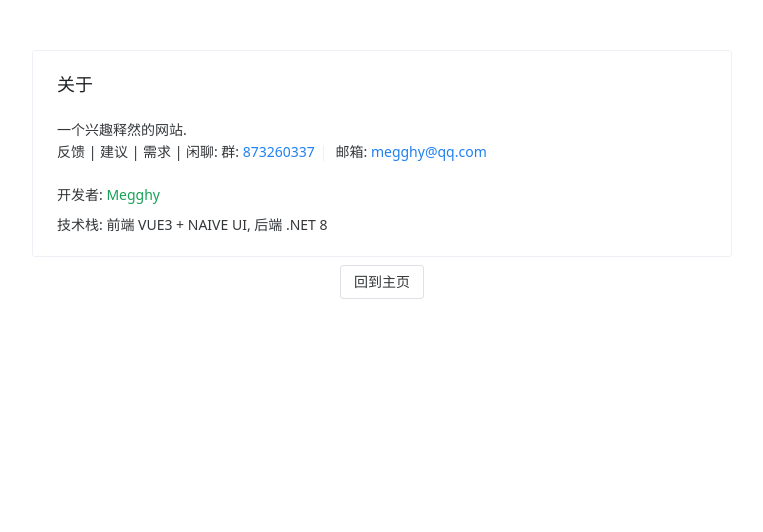
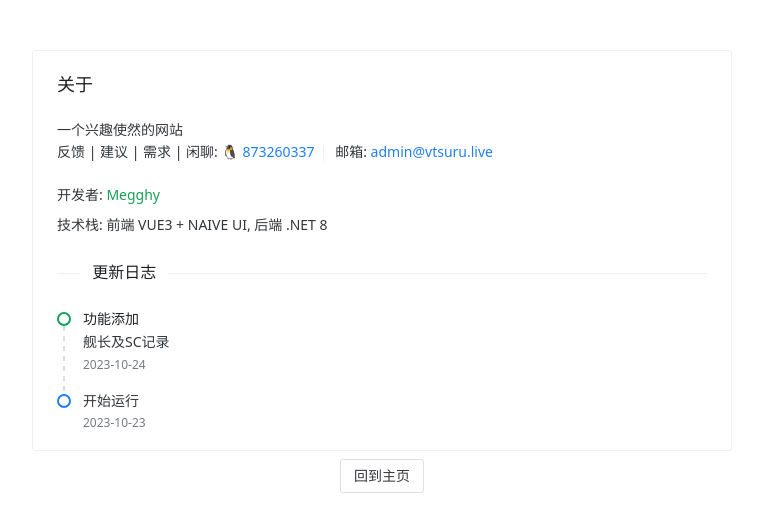
Before and after one commit to Megghy/vtsuru.live, a Vue app: page /about in a window 1280 px wide. Shown: the top 532 px of the page, without its empty margins (258-1021 px from the left). Built offline with nearby package versions, Linux system fonts and the light colour scheme; no server answers.

Commit message:
update about

```diff
--- a/src/views/AboutView.vue
+++ b/src/views/AboutView.vue
@@ -1,5 +1,5 @@
 <script setup lang="ts">
-import { NButton, NCard, NDivider, NLayoutContent, NSpace, NText } from 'naive-ui'
+import { NButton, NCard, NDivider, NLayoutContent, NSpace, NText, NTimeline, NTimelineItem } from 'naive-ui'
 </script>
 <template>
   <NLayoutContent style="height: 100vh">
@@ -7,9 +7,9 @@ import { NButton, NCard, NDivider, NLayoutContent, NSpace, NText } from 'naive-u
       <NCard style="max-width: 80vw; width: 700px">
         <template #header> 关于 </template>
         <NText>
-          一个兴趣释然的网站.
+          一个兴趣使然的网站
           <br />
-          反馈 | 建议 | 需求 | 闲聊: 群:
+          反馈 | 建议 | 需求 | 闲聊: 🐧
           <NButton
             tag="a"
             type="info"
@@ -21,14 +21,7 @@ import { NButton, NCard, NDivider, NLayoutContent, NSpace, NText } from 'naive-u
           </NButton>
           <NDivider vertical />
           邮箱:
-          <NButton
-            tag="a"
-            type="info"
-            href="mailto:megghy@qq.com"
-            text
-          >
-            megghy@qq.com
-          </NButton>
+          <NButton tag="a" type="info" href="mailto:admin@vtsuru.live" text> admin@vtsuru.live </NButton>
         </NText>
         <template #footer>
           <NSpace vertical>
@@ -36,15 +29,16 @@ import { NButton, NCard, NDivider, NLayoutContent, NSpace, NText } from 'naive-u
               开发者:
               <NButton type="primary" tag="a" href="https://space.bilibili.com/10021741" target="_blank" text style=""> Megghy </NButton>
             </span>
-            <span>
-              技术栈: 前端 VUE3 + NAIVE UI, 后端 .NET 8
-            </span>
+            <span> 技术栈: 前端 VUE3 + NAIVE UI, 后端 .NET 8 </span>
           </NSpace>
+          <NDivider title-placement="left"> 更新日志 </NDivider>
+          <NTimeline>
+            <NTimelineItem type="success" title="功能添加" content="舰长及SC记录" time="2023-10-24" line-type="dashed" />
+            <NTimelineItem type="info" content="开始运行" time="2023-10-23" />
+          </NTimeline>
         </template>
       </NCard>
-      <NButton @click="$router.push({ name: 'manage-index' })">
-        回到主页
-      </NButton>
+      <NButton @click="$router.push({ name: 'manage-index' })"> 回到主页 </NButton>
     </NSpace>
   </NLayoutContent>
 </template>
--- a/src/views/ManageLayout.vue
+++ b/src/views/ManageLayout.vue
@@ -56,11 +56,11 @@ const menuOptions = [
           to: {
             name: 'manage-history',
           },
-          disabled: !accountInfo.value?.isEmailVerified,
         },
         { default: () => '历史' }
       ),
     key: 'manage-history',
+    disabled: !accountInfo.value?.isEmailVerified,
     icon: renderIcon(AnalyticsSharp),
   },
   {
@@ -71,11 +71,11 @@ const menuOptions = [
           to: {
             name: 'manage-event',
           },
-          disabled: accountInfo.value?.isBiliVerified != true,
         },
         { default: () => '舰长和SC' }
       ),
     key: 'manage-event',
+    disabled: !accountInfo.value?.isEmailVerified,
     icon: renderIcon(VehicleShip24Filled),
   },
   {
@@ -86,12 +86,12 @@ const menuOptions = [
           to: {
             name: 'manage-schedule',
           },
-          disabled: !accountInfo.value?.isEmailVerified || (accountInfo.value?.settings?.enableFunctions.indexOf(FunctionTypes.Schedule) ?? -1) == -1,
         },
         { default: () => '日程' }
       ),
     key: 'manage-schedule',
     icon: renderIcon(CalendarClock24Filled),
+    disabled: !accountInfo.value?.isEmailVerified || (accountInfo.value?.settings?.enableFunctions.indexOf(FunctionTypes.Schedule) ?? -1) == -1,
   },
   {
     label: () =>
@@ -101,12 +101,12 @@ const menuOptions = [
           to: {
             name: 'manage-songList',
           },
-          disabled: !accountInfo.value?.isEmailVerified || (accountInfo.value?.settings?.enableFunctions.indexOf(FunctionTypes.SongList) ?? -1) == -1,
         },
         { default: () => '歌单' }
       ),
     key: 'manage-songList',
     icon: renderIcon(MusicalNote),
+    disabled: !accountInfo.value?.isEmailVerified || (accountInfo.value?.settings?.enableFunctions.indexOf(FunctionTypes.SongList) ?? -1) == -1,
   },
   {
     label: () =>
@@ -116,12 +116,12 @@ const menuOptions = [
           to: {
             name: 'manage-questionBox',
           },
-          disabled: !accountInfo.value?.isEmailVerified || (accountInfo.value?.settings?.enableFunctions.indexOf(FunctionTypes.QuestionBox) ?? -1) == -1,
         },
         { default: () => '棉花糖 (提问箱' }
       ),
     key: 'manage-questionBox',
     icon: renderIcon(Chatbox),
+    disabled: !accountInfo.value?.isEmailVerified || (accountInfo.value?.settings?.enableFunctions.indexOf(FunctionTypes.QuestionBox) ?? -1) == -1,
   },
   {
     label: () =>
@@ -136,6 +136,7 @@ const menuOptions = [
       ),
     key: 'manage-lottery',
     icon: renderIcon(Lottery24Filled),
+    disabled: !accountInfo.value?.isEmailVerified,
   },
 ]
 
--- a/src/views/manage/EventView.vue
+++ b/src/views/manage/EventView.vue
@@ -166,7 +166,10 @@ onMounted(() => {
 </script>
 
 <template>
-  <NAlert type="warning"> 实验性功能, 尚不稳定. </NAlert>
+  <NSpace vertical>
+    <NAlert type="warning"> 实验性功能, 尚不稳定. </NAlert>
+    <NAlert v-if="!accountInfo?.isBiliVerified" type="warning"> 使用此功能前你需要先<NButton type="info" text @click="$router.push({ name: 'manage-biliVerify' })">认证Bilibili账号</NButton> </NAlert>
+  </NSpace>
   <NDivider />
   <NAlert title="EVENT-FETCHER 状态" :type="accountInfo?.eventFetcherOnline ? (accountInfo?.eventFetcherStatus == 'ok' ? 'success' : 'warning') : 'info'">
     <NTag :type="accountInfo?.eventFetcherOnline ? (accountInfo?.eventFetcherStatus == 'ok' ? 'success' : 'warning') : 'error'">
```
